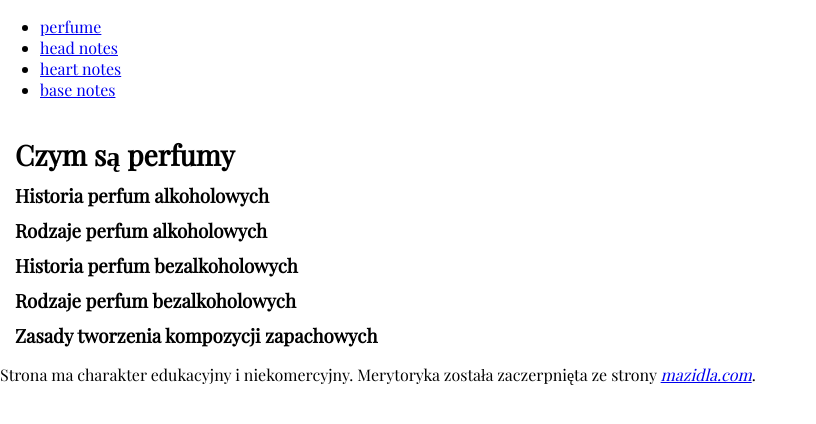
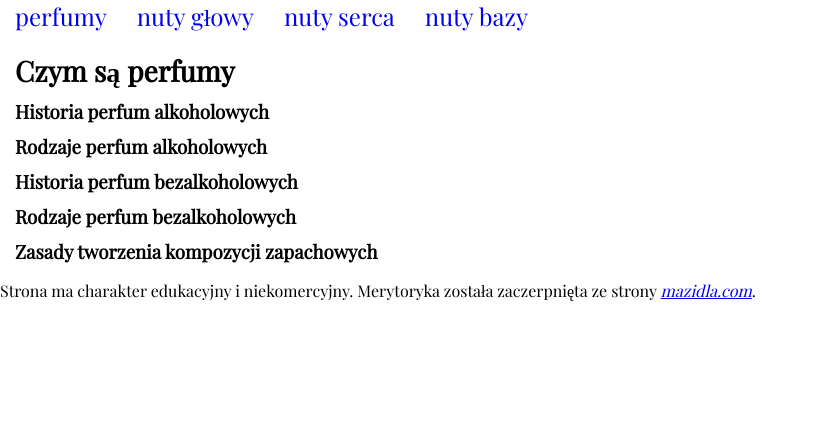
Before and after one commit to wojciechpismenko/perfume, a React (Create React App) app: page / in a window 1280 px wide. Shown: the top 424 px of the page, without its empty margins (0-816 px from the left). Built offline with nearby package versions, Linux system fonts and the light colour scheme; a web font is replaced by a local one.

Commit message:
added simple styles in menu bar

```diff
--- a/src/components/Menu/Menu.js
+++ b/src/components/Menu/Menu.js
@@ -14,19 +14,19 @@ export default class Menu extends React.Component {
     return (
       <>
         <BrowserRouter>
-          <nav>
+          <nav className="Menu">
             <ul>
               <li>
-                <NavLink exact to="/">perfume</NavLink>
+                <NavLink exact to="/">perfumy</NavLink>
               </li>
               <li>
-                <NavLink to="/headnotes">head notes</NavLink>
+                <NavLink to="/headnotes">nuty głowy</NavLink>
               </li>
               <li>
-                <NavLink to="/heartnotes">heart notes</NavLink>
+                <NavLink to="/heartnotes">nuty serca</NavLink>
               </li>
               <li>
-                <NavLink to="/basenotes">base notes</NavLink>
+                <NavLink to="/basenotes">nuty bazy</NavLink>
               </li>
             </ul>
           </nav>
--- a/src/components/Menu/Menu.scss
+++ b/src/components/Menu/Menu.scss
@@ -0,0 +1,27 @@
+@import '../../variables.scss';
+
+.Menu {
+  margin: 0;
+  padding: 0 15px 0;
+  cursor: pointer;
+
+  ul {
+    margin: 0;
+    padding: 0;
+    justify-content: space-between;
+
+  }
+
+  li {
+    display: inline-flex;
+    justify-content: space-between;
+    margin: 0 15px 0 0;
+    list-style-type: none;
+    font-size: 1.5rem;
+
+    a {
+      margin: 0 15px 0 0;
+      text-decoration: none;
+    }
+  }
+}
```
